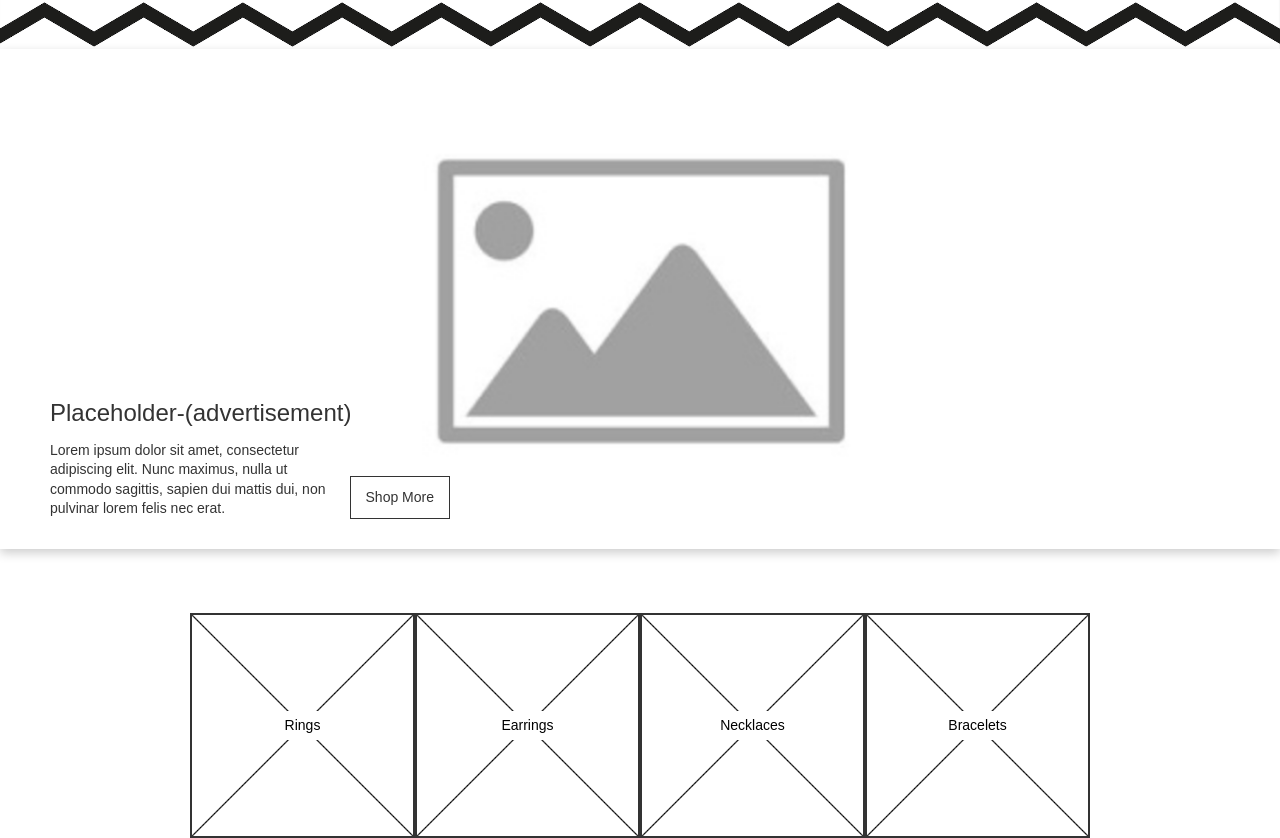
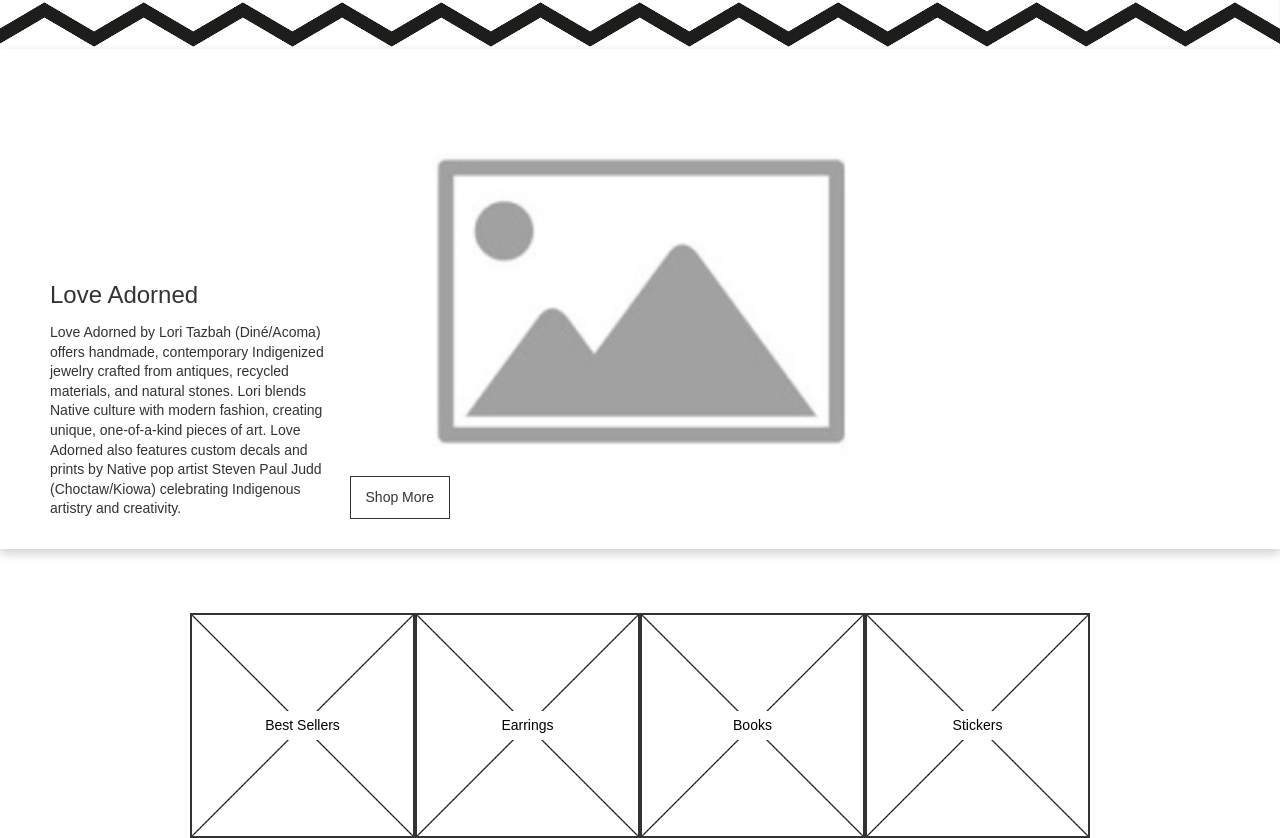
Before and after one commit to IsaiahTJames/native-jewelry-project, a website built with Vite: page index.html in a window 1280 px wide. Shown: the part 115-953 px from the top of the page. Built offline with nearby package versions, Linux system fonts and the light colour scheme.

Commit message:
updated the boxes titles

```diff
--- a/index.html
+++ b/index.html
@@ -34,7 +34,7 @@
                         <li><a href="#" class="block px-4 py-2 text-black hover:text-blue-500">Rings</a></li>
                             <li><a href="#" class="block px-4 py-2 text-black hover:text-blue-500">Earrings</a></li>
                             <li><a href="#" class="block px-4 py-2 text-black hover:text-blue-500">Necklaces</a></li>
-                            <li><a href="#" class="block px-4 py-2 text-black hover:text-blue-500">Bracelets</a></li>
+                            <li><a href="#" class="block px-4 py-2 text-black hover:text-blue-500">Stickers</a></li>
                         </ul>
                     </div>
                 </li>
@@ -101,11 +101,9 @@
 <div class="placeholder-image">
     <img src="images/placeholder-image.png" alt="placeholder-image">
     <div class="placeholder-text">
-        <h2>Placeholder-(advertisement)</h2>
+        <h2>Love Adorned</h2>
         <div class="text-button-container">
-            <p>Lorem ipsum dolor sit amet, consectetur adipiscing elit.
-                Nunc maximus, nulla ut commodo sagittis, sapien dui mattis dui,
-                non pulvinar lorem felis nec erat.
+            <p>Love Adorned by Lori Tazbah (Diné/Acoma) offers handmade, contemporary Indigenized jewelry crafted from antiques, recycled materials, and natural stones. Lori blends Native culture with modern fashion, creating unique, one-of-a-kind pieces of art. Love Adorned also features custom decals and prints by Native pop artist Steven Paul Judd (Choctaw/Kiowa) celebrating Indigenous artistry and creativity.
             </p>
             <button class="shop-btn"
                     onClick="alert('Clicked!')">
@@ -119,9 +117,9 @@
     <div class="xbox">
         <button class="block relative-overflow-hidden rounded-lg w-full focus:outline-none"
                 onClick="alert('Rings Popup')">
-            <img src="images/xbox-image.png" alt="Rings">
+            <img src="images/xbox-image.png" alt="Best Sellers">
         </button>
-        <p>Rings</p>
+        <p>Best Sellers</p>
     </div>
     <div class="xbox">
         <button class="block relative-overflow-hidden rounded-lg w-full focus:outline-none"
@@ -133,16 +131,16 @@
     <div class="xbox">
         <button class="block relative-overflow-hidden rounded-lg w-full focus:outline-none"
                 onClick="alert('Necklaces Popup')">
-            <img src="images/xbox-image.png" alt="Necklaces">
+            <img src="images/xbox-image.png" alt="Books">
         </button>
-        <p>Necklaces</p>
+        <p>Books</p>
     </div>
     <div class="xbox">
         <button class="block relative-overflow-hidden rounded-lg w-full focus:outline-none"
                 onClick="alert('Bracelets Popup')">
-            <img src="images/xbox-image.png" alt="Bracelets">
+            <img src="images/xbox-image.png" alt="Stickers">
         </button>
-        <p>Bracelets</p>
+        <p>Stickers</p>
     </div>
 </div>
 <!-- "Shop" and "Most Popular" Title (Centered) -->
@@ -486,7 +484,7 @@
 <div class="about-section">
     <div class="about-content">
         <div class="about-text">
-            <p>Learn About Us and I</p>
+            <p>Love Adorned by Lori Tazbah (Diné/Acoma) specializes in handmade contemporary Indigenized antiques. Her modern take on Native jewelry uses antiques, recycled, and repurposed materials paired with natural stones and shells. Each piece is a fusion between Lori's Native culture and mainstream fashion, resulting in unique, one-of-a-kind, Indigenized pieces of art. Love Adorned also exclusively carries custom decals and prints by Native pop artist, Steven Paul Judd (Choctaw/Kiowa).</p>
         </div>
         <div class="about-image">
             <div class="about-picture"><img src="images/user-placeholder.png" alt="about"></div>
--- a/src/jewelry-styles.css
+++ b/src/jewelry-styles.css
@@ -332,13 +332,12 @@
 }
 .about-text {
     width: 400px;
-    height: 200px;
     display: flex;
     justify-content: center;
     align-items: center;
-    text-align: center;
-    font-size: 20px;
-    border: 2px solid var(--off-black);
+    text-align: left;
+    font-size: 16px;
+    border: 2px solid #aaa;
     padding: 20px;
 }
 .about-image img {
@@ -347,6 +346,9 @@
     margin-left: 40px;
     border: 2px solid var(--off-black);
 }
+
+
+
 /* Main Footer */
 .main-footer {
     background-color: #f8f9fc;     /* Light background for a clean look */
```
